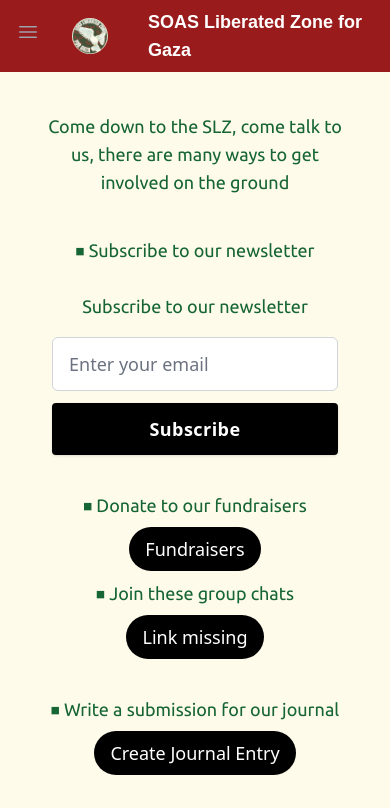
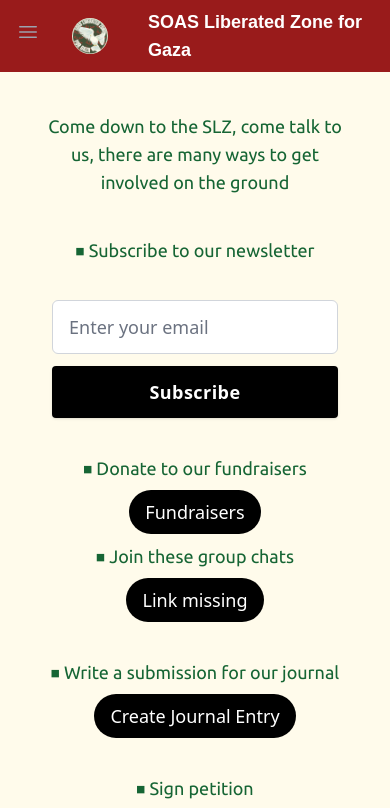
Before and after one commit to adilkhan49/soas-liberated-zone, a React (Vite) app in the folder frontend/: page /getinvolved in a window 390 px wide. Shown: the top 808 px of the page. Built offline with nearby package versions, Linux system fonts and the light colour scheme; a web font is replaced by a local one.

Commit message:
about page remove title

```diff
--- a/frontend/src/components/SubscribeForm.jsx
+++ b/frontend/src/components/SubscribeForm.jsx
@@ -49,9 +49,6 @@ function Subscribe() {
 
         <div class="flex justify-center">
             <div class="max-w-2xl px-3 py-5 rounded-2xl md:px-8 md:py-7">
-                <p class="max-w-xl mt-2 leading-relaxed lg:text-lg">
-                        Subscribe to our newsletter
-                </p>
                 <div class="my-4 sm:flex sm:flex-row sm:justify-evenly">
                     <input class=" block w-full px-4 py-3 mt-3 text-gray-800 placeholder-gray-500 bg-white border border-gray-300 rounded-md appearance-none sm:max-w-xs focus:outline-none focus:ring focus:ring-blue-50 focus:border-blue-300"
                     type='email'
--- a/frontend/src/routes/about.jsx
+++ b/frontend/src/routes/about.jsx
@@ -24,7 +24,6 @@ class About extends Component {
     render() {
       return (
         <div class="m-5">
-          <h1>About</h1>
           <h2 class='font-tourney text-5xl'>Demands</h2>
 
           <p class= "flex container min-w-screen bg-amber-50 text-black mx-auto sm:text-2xl p-10 border-2 border-red-700  ">
```
